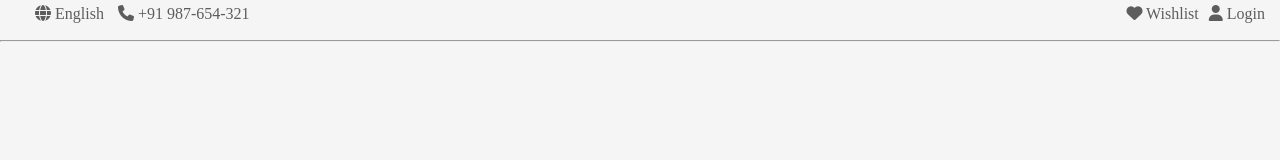
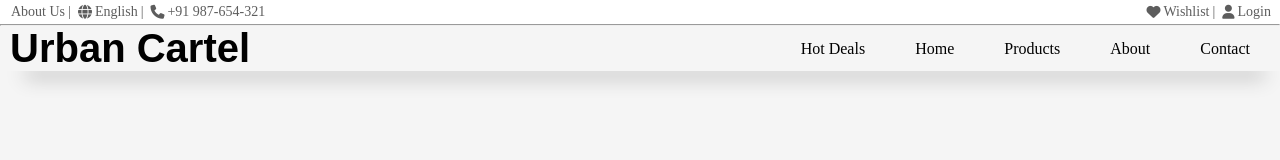
Before and after one commit to Eshwar-C-06/ShadowFox-E-Com, a plain HTML site: page index.html in a window 1280 px wide. Drawn offline with Linux system fonts and the light colour scheme; a web font is replaced by a local one.

Commit message:
created topbar 19-05-2025

```diff
--- a/index.html
+++ b/index.html
@@ -7,32 +7,36 @@
     <link rel="stylesheet" href="style.css">
     <!--Font Awesome link-->
     <link rel="stylesheet" href="https://cdnjs.cloudflare.com/ajax/libs/font-awesome/6.5.0/css/all.min.css">
-    <!--Bootstrap link-->
+    <!--Google font link-->
+    <link rel="preconnect" href="https://fonts.googleapis.com">
+<link rel="preconnect" href="https://fonts.gstatic.com" crossorigin>
+<link href="https://fonts.googleapis.com/css2?family=Cal+Sans&family=Merriweather:ital,opsz,wght@0,18..144,300..900;1,18..144,300..900&family=Playfair+Display:ital,wght@0,400..900;1,400..900&family=Raleway:ital,wght@0,100..900;1,100..900&display=swap" rel="stylesheet">
+
 </head>
 <body>
     <section class="navigation-bar">
     <div class="top-bar">
         <div class="top-left">
-                <span><i class="fa-solid fa-globe"></i> English</span>
-                <span><i class="fa-solid fa-phone"></i> +91 987-654-321</span>
+            <p><a href="#">About Us  </a> <span> |</span></p>
+            <p><i class="fa-solid fa-globe"></i> English <span> |</span></p>
+            <p><i class="fa-solid fa-phone"></i> +91 987-654-321</p>
         </div>
         <div class="top-right">
-               <p><i class="fa fa-heart"></i> Wishlist<a href=""></a></p>
-               <p><i class="fa fa-user"></i> Login<a href=""></a></p>
+            <p><i class="fa fa-heart"></i> <a href="#">Wishlist</a> <span> |</span></p>
+            <p><i class="fa fa-user"></i> <a href="#">Login</a></p>
         </div>
     </div>
     <hr>
-        <!--*
         <nav>
-            <h1>Urban Cartel</h1>
+            <h1><abbr title="India's Biggest Shopping Mart" style="text-decoration: none;">Urban Cartel</abbr></h1>
             <div class="nav-elements">
-                <p><a href="#Products"></a></p>
-
+                <p><a href="#Hot Deals">Hot Deals</a></p>
+                <p><a href="#Home">Home</a></p>
+                <p><a href="#Products">Products</a></p>
+                <p><a href="#Hot Deals">About</a></p>
+                <p><a href="#Contact">Contact</a></p>
             </div>
         </nav>
-    -->
     </section>
-
-
 </body>
 </html>
--- a/style.css
+++ b/style.css
@@ -2,26 +2,75 @@
     margin: 0;
     padding: 0;
 }
+*,
+*::before,
+*::after {
+    box-sizing: border-box;
+}
 body{
     background-color: whitesmoke;
 }
+
 /*------Top bar Styling-----------*/
-.top-bar{
+.top-bar {
     width: 100%;
-    height: 30px;
-    padding: 5px;
+    height: auto;
+    padding: 4px 9px;
     display: flex;
+    justify-content: space-between;
+    align-items: center;
     color: rgb(93, 93, 93);
-    justify-content: space-between;
-}
-.top-left{
-    padding: 0.3px 20px;
+    background-color: #fff;
+    font-size: 14px;
 }
 
-.top-right{
-    padding: 0.2px 20px;
-    display:flex;
+.top-left,
+.top-right {
+    display: flex;
+    align-items: center;
+    gap: 5px;
 }
-.top-right p,.top-left span{
-    padding-left: 10px;
+
+.top-left p,
+.top-right p {
+    margin: 0;
+    padding-left: 2px;
+    display: flex;
+    align-items: center;
+    gap: 3px;
 }
+
+.top-right a,
+.top-left a {
+    text-decoration: none;
+    color: rgb(93, 93, 93);
+}
+/*--------------Nav bar styling-----------------*/
+nav{
+    display: flex;
+    justify-content: space-between;
+    height: auto;
+    width: 100%;
+    box-shadow: 5px 25px 20px -20px rgba(0, 0, 0, 0.45);
+}
+nav h1{
+    font-size: 40px;
+    font-family: "Cal Sans", sans-serif;
+    margin-left: 10px;
+}
+.nav-elements{
+    display: flex;
+    gap: 50px;
+    align-items: center;
+    margin-right: 30px;
+}
+.nav-elements a{
+    display: inline-block;
+    text-decoration: none;
+    color: black;
+}
+.nav-elements a:hover{
+    transform: scale(1.1);
+    color:goldenrod;
+    transition: transform 0.4s,colour 0.3s;
+}
```
Lines whose indentation alone changed are shown as unchanged.
